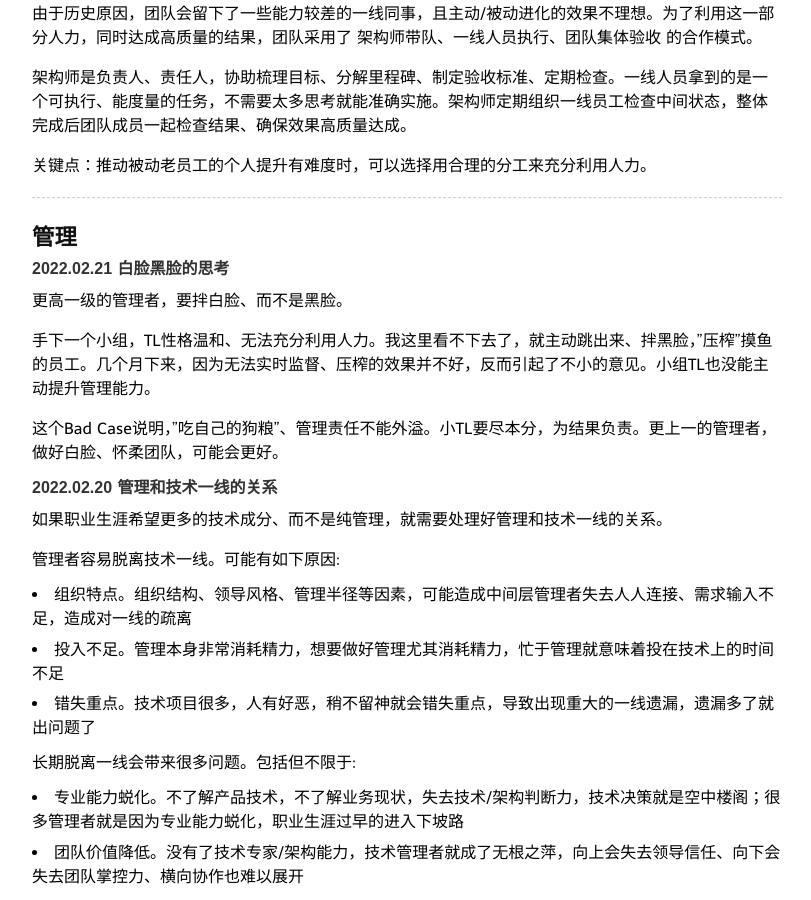
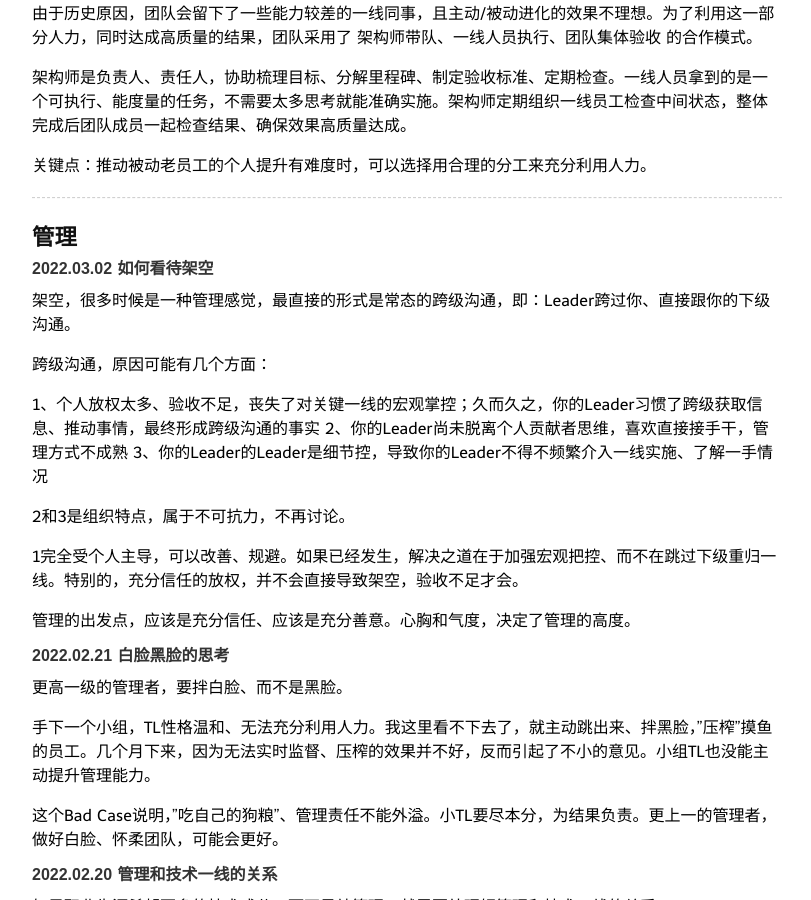
Before and after one commit to niean/niean.github.io, a Jekyll site: the page built from _posts/2020-03-15-op-tb.markdown, in a window 1280 px wide and 900 px high, scrolled down 5958 px. Shown: the whole window, without its empty margins (233-1044 px from the left). Built offline with Jekyll 4.4.1, drawn with Linux system fonts in a browser that asks for light colours; comment, search, counter and statistics services are not loaded; some of the changed text lies outside the part shown.

Commit message:
统一提交下近期的修改

```diff
--- a/_posts/2020-03-15-op-tb.markdown
+++ b/_posts/2020-03-15-op-tb.markdown
@@ -221,6 +221,22 @@ Dev同学可能对分阶段认识有误区，可能会站在技术或代码开
 
 ----
 ## 管理
+#### 2022.03.02 如何看待架空
+架空，很多时候是一种管理感觉，最直接的形式是常态的跨级沟通，即：Leader跨过你、直接跟你的下级沟通。
+
+跨级沟通，原因可能有几个方面：
+
+1、个人放权太多、验收不足，丧失了对关键一线的宏观掌控；久而久之，你的Leader习惯了跨级获取信息、推动事情，最终形成跨级沟通的事实
+2、你的Leader尚未脱离个人贡献者思维，喜欢直接接手干，管理方式不成熟
+3、你的Leader的Leader是细节控，导致你的Leader不得不频繁介入一线实施、了解一手情况
+
+2和3是组织特点，属于不可抗力，不再讨论。
+
+1完全受个人主导，可以改善、规避。如果已经发生，解决之道在于加强宏观把控、而不在跳过下级重归一线。特别的，充分信任的放权，并不会直接导致架空，验收不足才会。
+
+管理的出发点，应该是充分信任、应该是充分善意。心胸和气度，决定了管理的高度。
+
+
 #### 2022.02.21 白脸黑脸的思考
 更高一级的管理者，要拌白脸、而不是黑脸。
 
@@ -374,6 +390,14 @@ TL对团队成员是有限责任。如果一年还没培养起来就放弃吧，
 
 ----
 ## 个人
+#### 2022.02.24 情感PUA
+情感PUA，也称为情感操纵、煤气灯操纵。煤气灯操纵三个阶段就是一个自我认知逐渐瓦解的过程，最初，被操纵者只是轻微的自我怀疑，之后会走向不断自我对话、辩论的阶段，直到最后的自我失去。只要你相信操纵者的认可，能让你提升自信，加强自我认知，那你就会成为煤气灯操纵者的潜在对象。
+
+细细回想，当年被情感PUA了。当年不懂的、现在明白了，也是莫大的进步。所谓温故而知新。
+
+反观现在，有没有在不自觉的PUA他人呢？非常值得警惕。
+
+
 #### 2021.07.18 生命的意义
 当他回首往事的时候，他不会因为虚度年华而悔恨，也不会因为碌碌无为而羞耻；这样，在临死的时候，他就能够说："我的整个生命和全部精力，都已经献给世界上最壮丽的事业 —— 为人类的解放而斗争" —— 摘自《钢铁是怎样炼成的》
 
```
Also changed, not shown: _posts/2016-02-14-tools-op-platform.markdown (+16 -1 lines), 1 other file.
